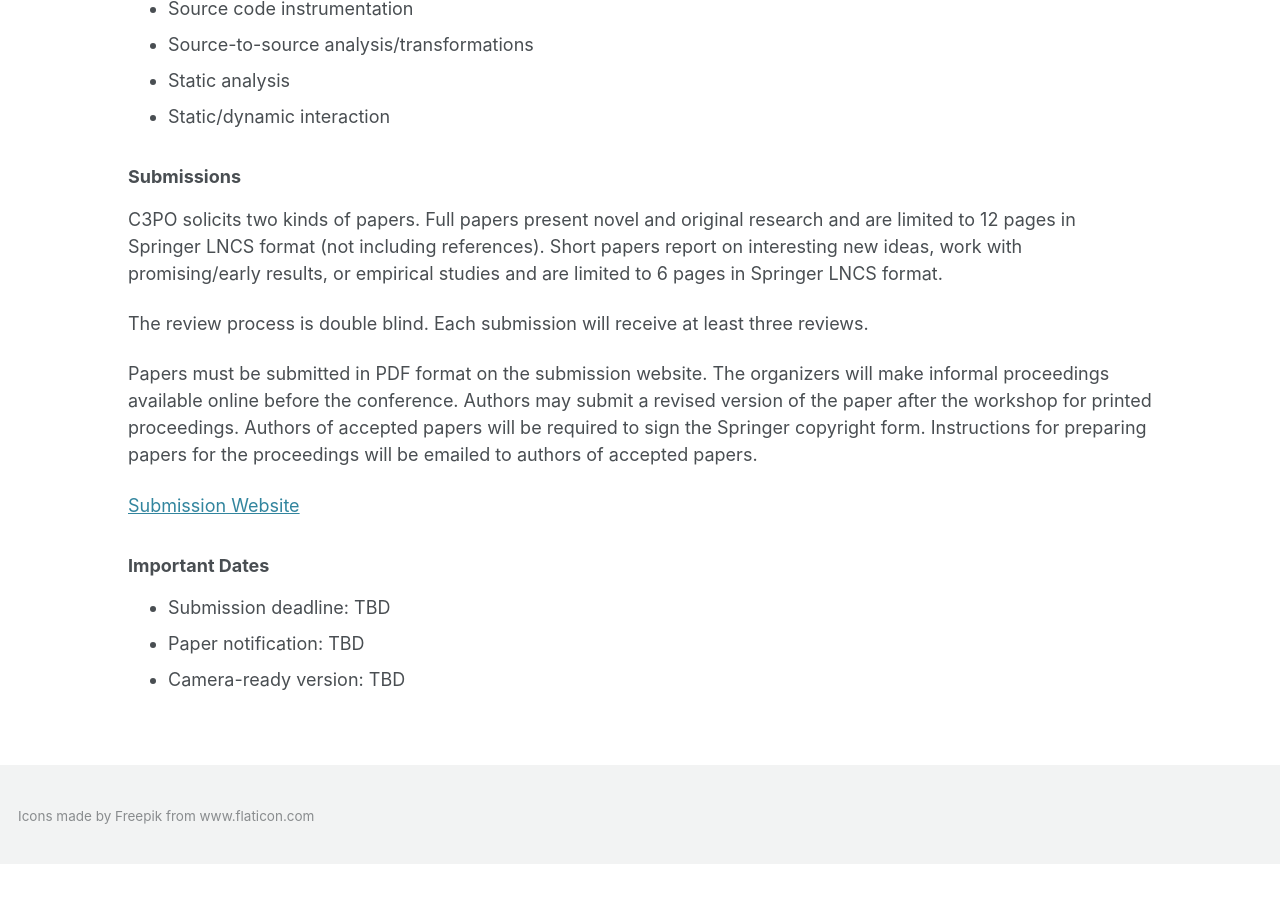
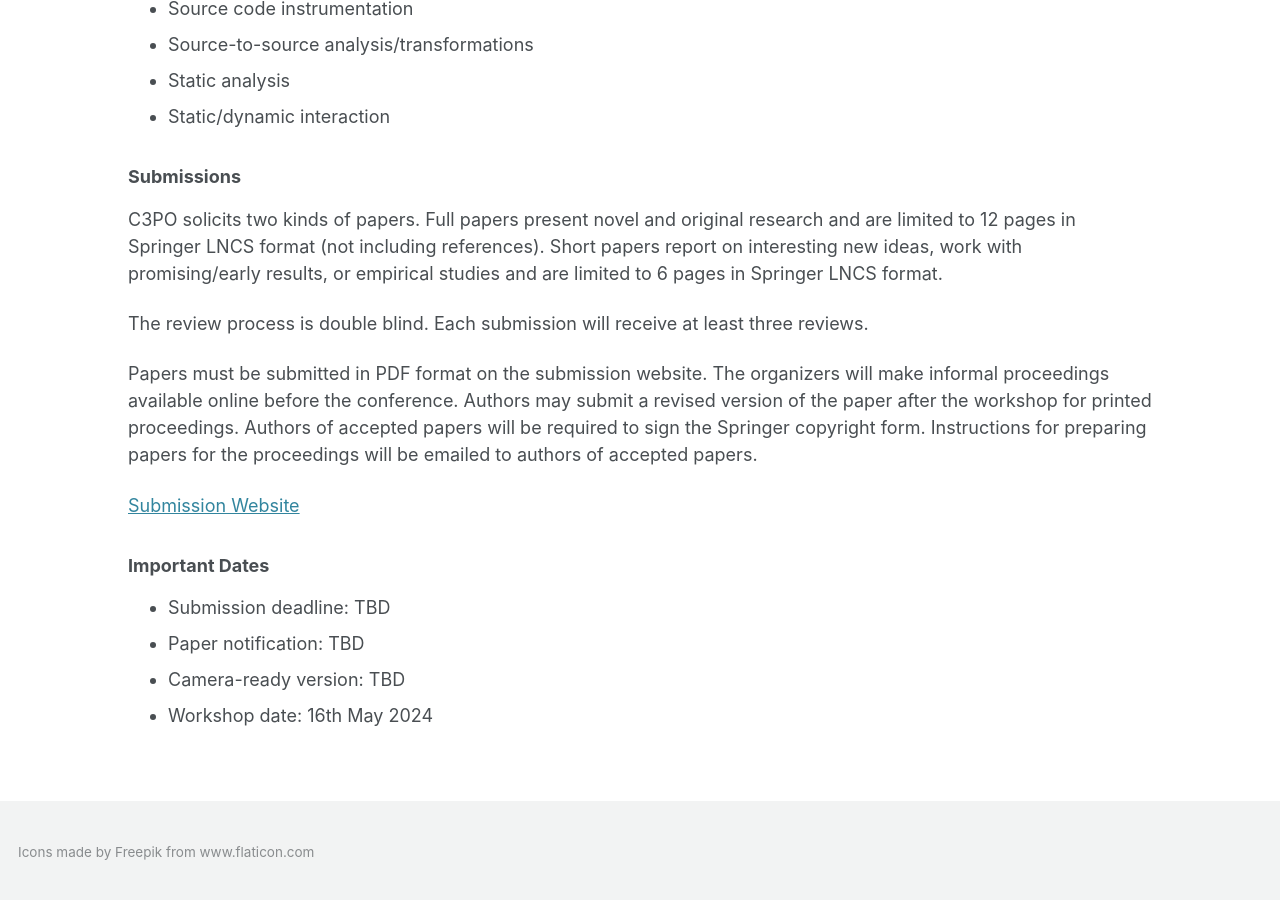
Before and after one commit to c3po-workshop/c3po-workshop.github.io, a Jekyll site: the page built from _pages/2024/call.md, in a window 1280 px wide and 900 px high, scrolled down 969 px. Built offline with Jekyll 4.4.1, drawn with Linux system fonts in a browser that asks for light colours; cached includes are drawn as plain includes; nearby versions of some CDN libraries; our own code applies the rules of GitHub Pages for plain Markdown files; before the commit the page ends 1833 px from its top, so only the background shows below that.

Commit message:
Update workshop date and icon

```diff
--- a/_pages/2024/call.md
+++ b/_pages/2024/call.md
@@ -71,3 +71,4 @@
 - Submission deadline: TBD
 - Paper notification: TBD
 - Camera-ready version: TBD
+- Workshop date: 16th May 2024
```
Also changed, not shown: _pages/2024/index.md (+1 -1 lines), assets/logo.svg, assets/logotmp_for_xcf.png (added), favicon-16x16.png, favicon-4x4.png (added).
